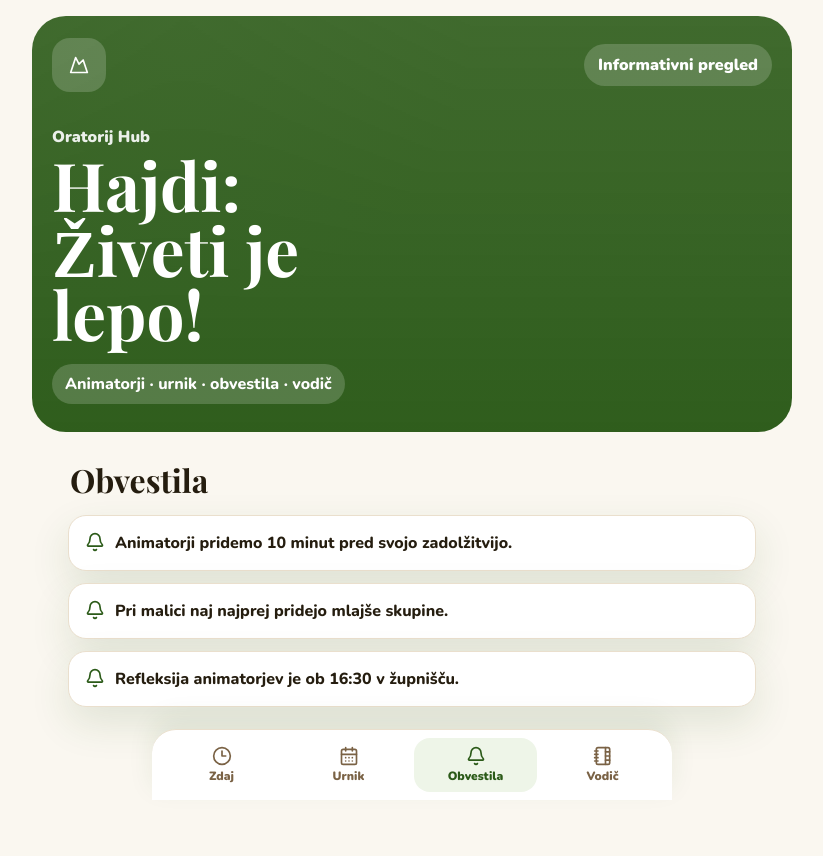
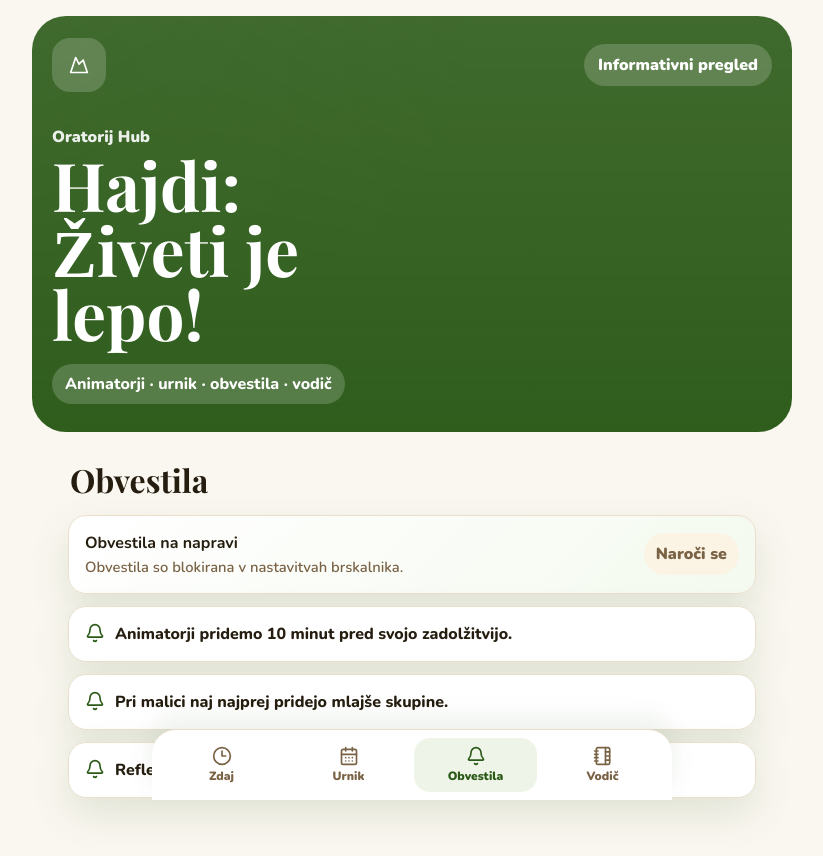
Before and after one commit to LukaKljun/OratorijHUB, a React (Vite) app: page / in a window 1280 px wide. Both pictures are taken after a click on the button "Obvestila". Shown: the top 856 px of the page, without its empty margins (228-1051 px from the left). Before the commit the page ends 816 px from the top, so only its background shows below. Built offline with nearby package versions, Linux system fonts and the light colour scheme.

Commit message:
Add local announcement subscriptions

```diff
--- a/src/App.tsx
+++ b/src/App.tsx
@@ -98,10 +98,22 @@ const getNow = (schedule: Activity[]) => {
   return { current, next };
 };
 
+const getInitialNotificationStatus = (): NotificationPermission | "unsupported" => {
+  if (!("Notification" in window)) return "unsupported";
+  return Notification.permission;
+};
+
+const getInitialSubscription = () => {
+  if (!("Notification" in window)) return false;
+  return localStorage.getItem("oratorij-notifications") === "true" && Notification.permission === "granted";
+};
+
 export function App() {
   const [tab, setTab] = useState<Tab>("now");
   const [content, setContent] = useState<SiteContent>(defaultContent);
   const [selectedPointId, setSelectedPointId] = useState(defaultContent.pointDays[0].id);
+  const [notificationStatus, setNotificationStatus] = useState(getInitialNotificationStatus);
+  const [notificationsEnabled, setNotificationsEnabled] = useState(getInitialSubscription);
   const [secretClicks, setSecretClicks] = useState(0);
   const [passwordOpen, setPasswordOpen] = useState(false);
   const [adminOpen, setAdminOpen] = useState(false);
@@ -117,6 +129,37 @@ export function App() {
       return;
     }
     setSecretClicks(nextCount);
+  };
+
+  const subscribeToNotifications = async () => {
+    if (!("Notification" in window)) {
+      setNotificationStatus("unsupported");
+      return;
+    }
+
+    const permission = await Notification.requestPermission();
+    setNotificationStatus(permission);
+    const enabled = permission === "granted";
+    setNotificationsEnabled(enabled);
+    localStorage.setItem("oratorij-notifications", enabled ? "true" : "false");
+
+    if (enabled) {
+      new Notification("Oratorij Hub", {
+        body: "Naročen/a si na obvestila.",
+        tag: "oratorij-subscribe",
+      });
+    }
+  };
+
+  const sendAnnouncementNotifications = (messages: string[]) => {
+    if (!notificationsEnabled || !("Notification" in window) || Notification.permission !== "granted") return;
+
+    messages.forEach((message, index) => {
+      new Notification("Novo obvestilo", {
+        body: message,
+        tag: `oratorij-announcement-${Date.now()}-${index}`,
+      });
+    });
   };
 
   return (
@@ -147,7 +190,14 @@ export function App() {
           />
         )}
         {tab === "schedule" && <ScheduleScreen current={current} schedule={content.schedule} />}
-        {tab === "news" && <NewsScreen announcements={content.announcements} />}
+        {tab === "news" && (
+          <NewsScreen
+            announcements={content.announcements}
+            notificationsEnabled={notificationsEnabled}
+            notificationStatus={notificationStatus}
+            onSubscribe={subscribeToNotifications}
+          />
+        )}
         {tab === "guide" && (
           <GuideScreen
             content={content}
@@ -179,7 +229,12 @@ export function App() {
           content={content}
           onClose={() => setAdminOpen(false)}
           onSave={(nextContent) => {
+            const newAnnouncements = nextContent.announcements
+              .slice(content.announcements.length)
+              .map((message) => message.trim())
+              .filter(Boolean);
             setContent(nextContent);
+            sendAnnouncementNotifications(newAnnouncements);
             if (!nextContent.pointDays.some((point) => point.id === selectedPointId)) {
               setSelectedPointId(nextContent.pointDays[0]?.id ?? "day-1");
             }
@@ -252,10 +307,29 @@ function ScheduleScreen({ current, schedule }: { current: Activity; schedule: Ac
   );
 }
 
-function NewsScreen({ announcements }: { announcements: string[] }) {
+function NewsScreen({
+  announcements,
+  notificationsEnabled,
+  notificationStatus,
+  onSubscribe,
+}: {
+  announcements: string[];
+  notificationsEnabled: boolean;
+  notificationStatus: NotificationPermission | "unsupported";
+  onSubscribe: () => void;
+}) {
   return (
     <div className="stack">
       <h2 className="page-title">Obvestila</h2>
+      <section className="card subscribe-card">
+        <div>
+          <strong>Obvestila na napravi</strong>
+          <p>{getNotificationText(notificationsEnabled, notificationStatus)}</p>
+        </div>
+        <button disabled={notificationsEnabled || notificationStatus === "unsupported" || notificationStatus === "denied"} onClick={onSubscribe}>
+          {notificationsEnabled ? "Naročeno" : "Naroči se"}
+        </button>
+      </section>
       {announcements.map((message, index) => (
         <section className="card notice" key={`${message}-${index}`}>
           <Bell />
@@ -264,6 +338,13 @@ function NewsScreen({ announcements }: { announcements: string[] }) {
       ))}
     </div>
   );
+}
+
+function getNotificationText(enabled: boolean, status: NotificationPermission | "unsupported") {
+  if (enabled) return "Ko se doda novo obvestilo, ga ta naprava prejme enkrat.";
+  if (status === "unsupported") return "Ta brskalnik ne podpira obvestil.";
+  if (status === "denied") return "Obvestila so blokirana v nastavitvah brskalnika.";
+  return "Naroči se, da dobiš novo obvestilo takoj, ko je objavljeno.";
 }
 
 function GuideScreen({
--- a/src/styles.css
+++ b/src/styles.css
@@ -247,6 +247,41 @@ svg { width: 20px; height: 20px; }
 .notice svg { color: var(--green); flex: 0 0 auto; }
 .notice p { margin: 0; font-weight: 800; }
 
+.subscribe-card {
+  display: grid;
+  grid-template-columns: 1fr auto;
+  gap: 12px;
+  align-items: center;
+  background: linear-gradient(135deg, #ffffff, #f4faef);
+}
+
+.subscribe-card strong {
+  display: block;
+  margin-bottom: 3px;
+}
+
+.subscribe-card p {
+  margin: 0;
+  color: var(--brown);
+  font-size: 0.92rem;
+}
+
+.subscribe-card button {
+  border: 0;
+  border-radius: 999px;
+  padding: 10px 12px;
+  color: white;
+  background: var(--green);
+  font-weight: 900;
+  white-space: nowrap;
+}
+
+.subscribe-card button:disabled {
+  color: var(--brown);
+  background: #fbf4e5;
+  cursor: default;
+}
+
 .compact-list {
   display: grid;
   gap: 1px;
```
